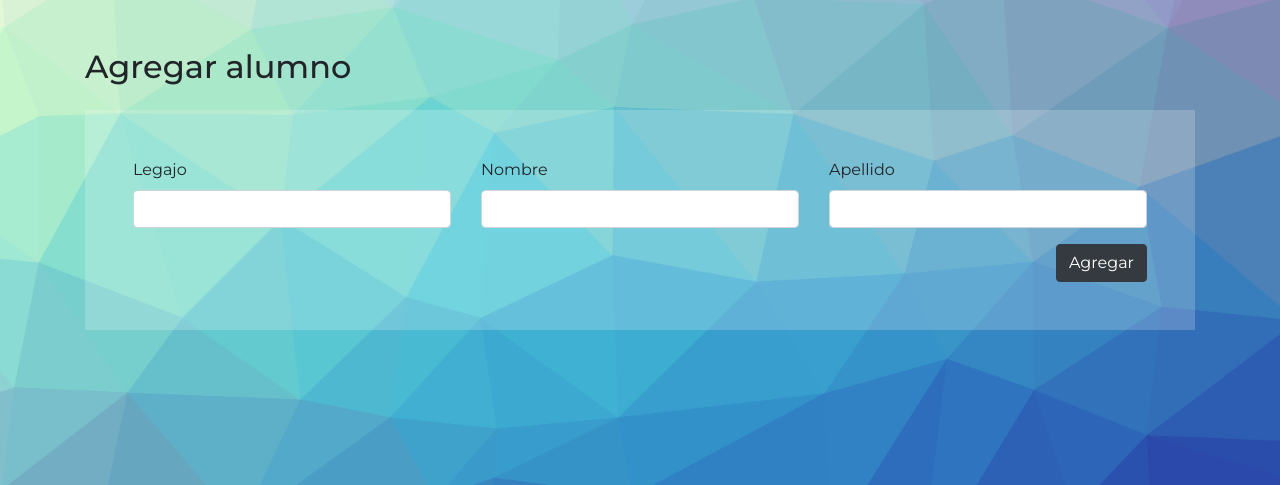
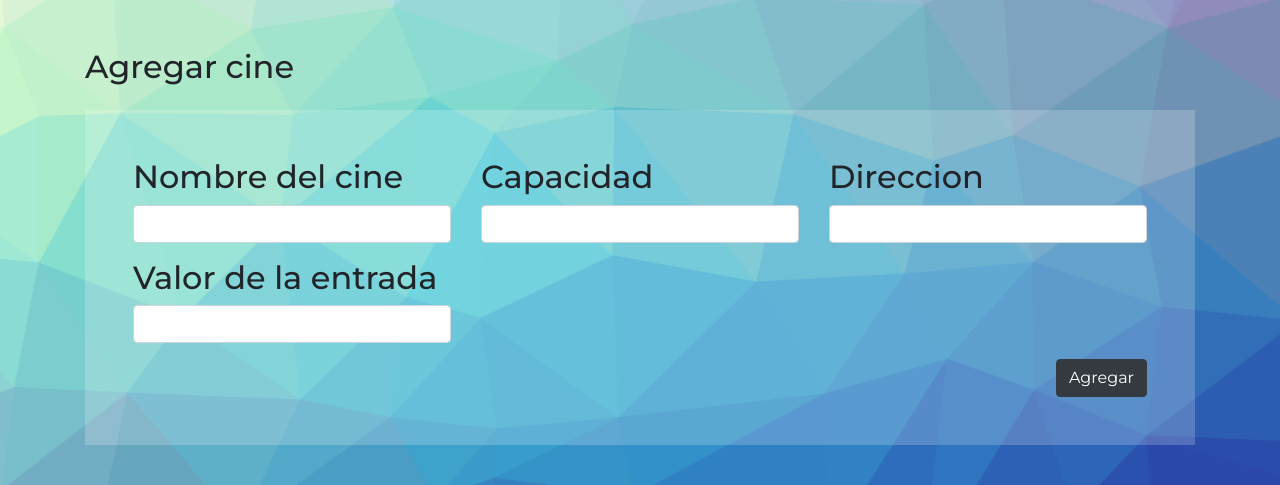
Before and after one commit to gonmp/MoviePass, a PHP site: page / in a window 1280 px wide. Shown: the part 56-541 px from the top of the page. Run offline with PHP 8.4, Linux system fonts and the light colour scheme.

Commit message:
corrigiendo errores de tipeo

```diff
--- a/Config/Config.php
+++ b/Config/Config.php
@@ -2,7 +2,7 @@
 
 define("ROOT", dirname(__DIR__) . "/");
 //Path to your project's root folder
-define("FRONT_ROOT", "/UTN/LabIV/Framework/");
+define("FRONT_ROOT", "//moviepass");
 define("VIEWS_PATH", "Views/");
 define("CSS_PATH", FRONT_ROOT.VIEWS_PATH . "css/");
 define("JS_PATH", FRONT_ROOT.VIEWS_PATH . "js/");
--- a/Controllers/HomeController.php
+++ b/Controllers/HomeController.php
@@ -5,7 +5,7 @@
     {
         public function Index($message = "")
         {
-            require_once(VIEWS_PATH."student-add.php");
+            require_once(VIEWS_PATH."cine-alta.php");
         }
     }
 ?>
--- a/Views/cine-alta.php
+++ b/Views/cine-alta.php
@@ -5,7 +5,7 @@
     <section id="Agregar Cine" class="mb-5">
         <div class="container">
             <h2 class="mb-4">Agregar cine<h2>
-            <form action=<?php echo FRONT_ROOT ?>Cine/Add" method="post" class="bg-light-alpha p-5">
+            <form action="<?php echo FRONT_ROOT ?>Cine/Add" method="post" class="bg-light-alpha p-5">
                 <div class="row">
                     <div class="col-lg-4">
                         <div class="form-group">
```
